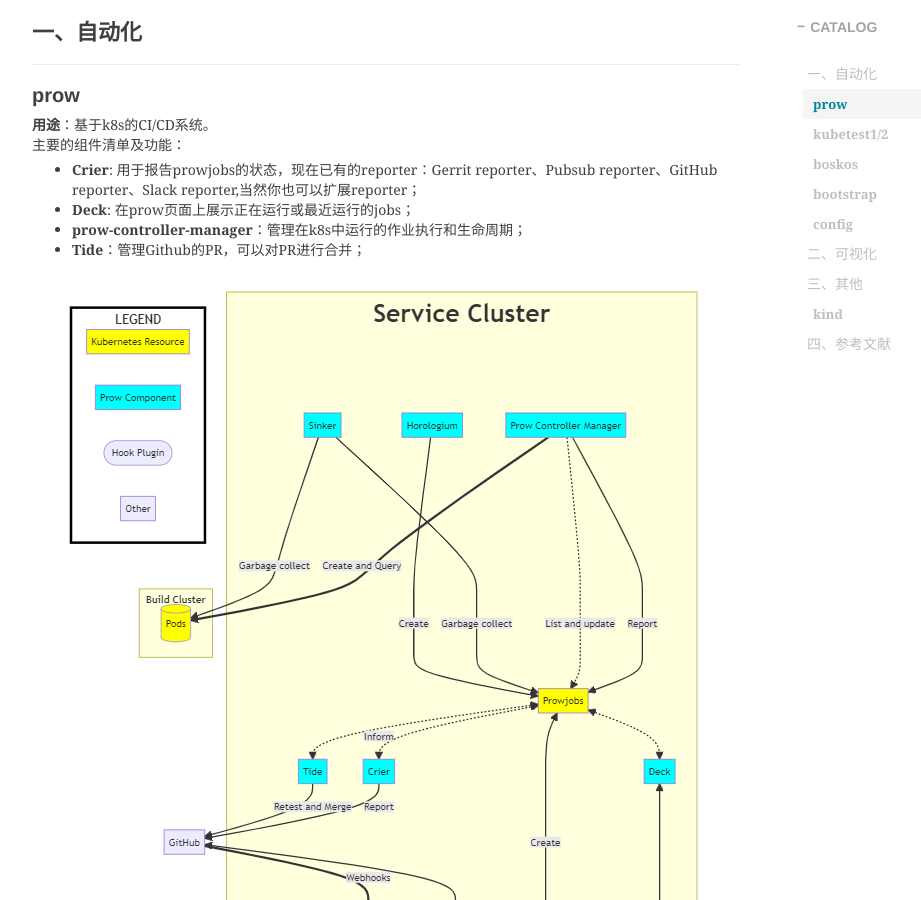
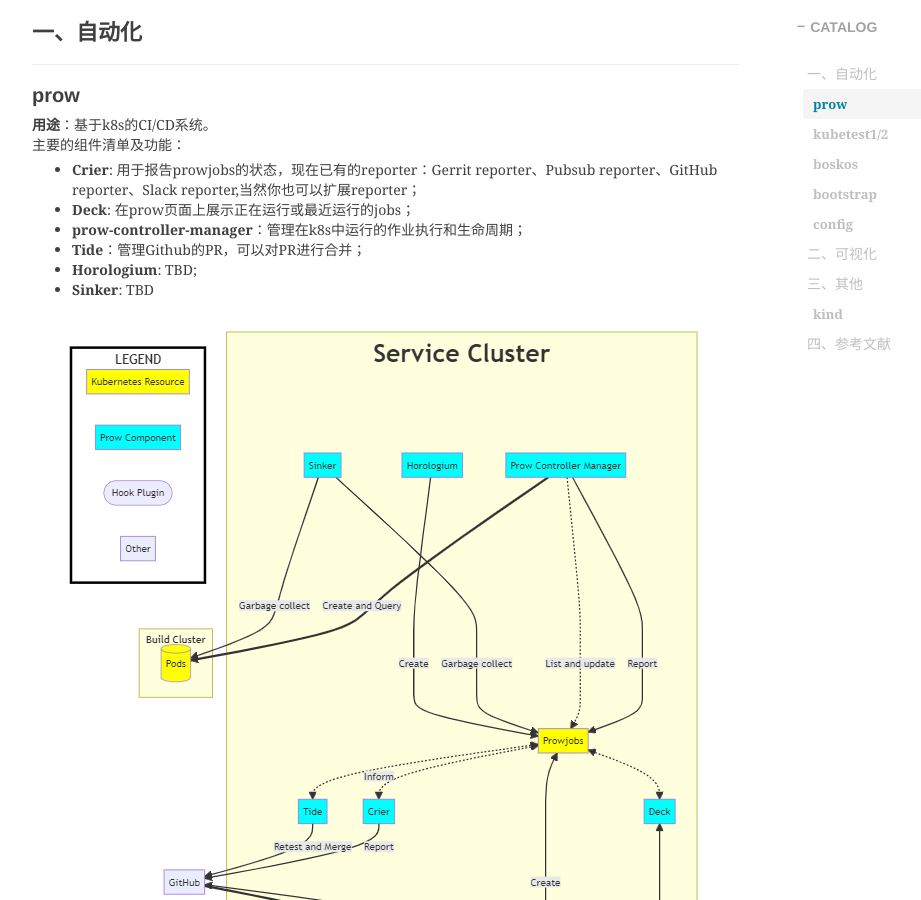
Before and after one commit to shihai1991/shihai1991.github.io, a Jekyll site: the page built from _posts/2023-06-12-kubernetes-test-sig组.md, in a window 1280 px wide and 900 px high, scrolled down 1247 px. Shown: the whole window, without its empty margins (233-1154 px from the left). Built offline with Jekyll 4.4.1, drawn with Linux system fonts in a browser that asks for light colours; nearby versions of some CDN libraries; comment, search, counter and statistics services are not loaded.

Commit message:
Update 2023-06-12-kubernetes-test-sig组.md

```diff
--- a/_posts/2023-06-12-kubernetes-test-sig组.md
+++ b/_posts/2023-06-12-kubernetes-test-sig组.md
@@ -25,6 +25,8 @@
 - **Deck**: 在prow页面上展示正在运行或最近运行的jobs；
 - **prow-controller-manager**：管理在k8s中运行的作业执行和生命周期；
 - **Tide**：管理Github的PR，可以对PR进行合并；
+- **Horologium**: TBD;
+- **Sinker**: TBD
 
 ![]({{site.baseurl}}/img/2023/Q2/20230612-prow-architecture.png)
 
```
